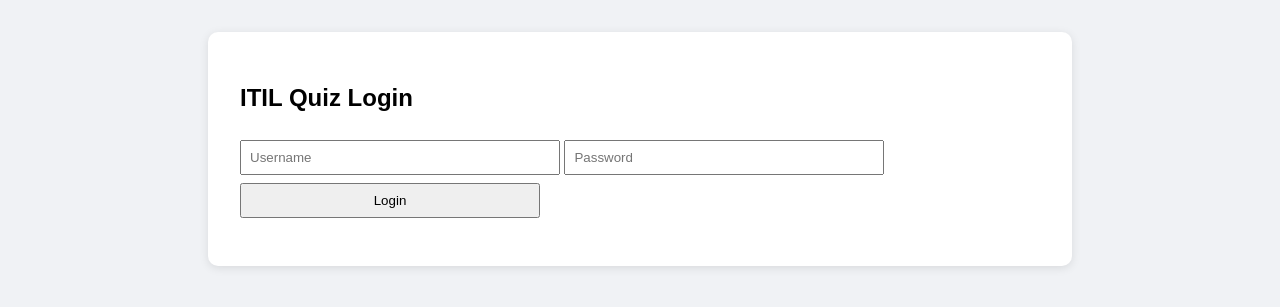
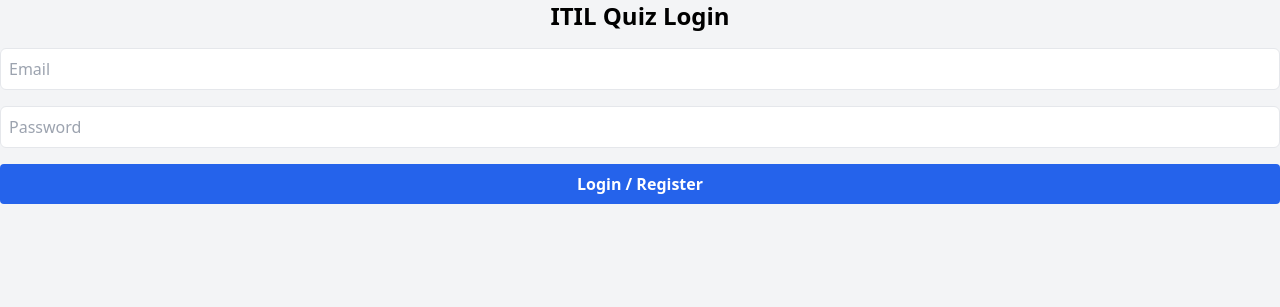
Before and after one commit to Sahshim/salleh-tech-blog, a Jekyll site: the page itil-quiz/index.html, which Jekyll copies as it is, in a window 1280 px wide. Shown: the top 307 px of the page. Built offline with Jekyll 4.4.1, drawn with Linux system fonts in a browser that asks for light colours; nearby versions of some CDN libraries; comment, search, counter and statistics services are not loaded; some of the changed lines change nothing that is shown.

Commit message:
index77.html With FireBase

```diff
--- a/itil-quiz/index.html
+++ b/itil-quiz/index.html
@@ -4,63 +4,94 @@
   <meta charset="UTF-8" />
   <meta name="viewport" content="width=device-width, initial-scale=1.0"/>
   <title>ITIL Adaptive Quiz</title>
-  <style>
-    body { font-family: Arial, sans-serif; background: #f0f2f5; margin: 0; padding: 0; }
-    .quiz-container { max-width: 800px; margin: 2rem auto; padding: 2rem; background: white; border-radius: 10px; box-shadow: 0 2px 10px rgba(0,0,0,0.1); }
-    input, button { padding: 0.5rem; margin-top: 0.5rem; width: 100%; max-width: 300px; }
-    .question-image img { max-width: 150px; }
-    .options button { margin: 0.5rem 0; width: 100%; }
-    .options button:hover { background: #e0e0e0; }
-    .disabled { pointer-events: none; opacity: 0.6; }
-    .chart-container { margin-top: 2rem; }
-    canvas { width: 100% !important; height: auto !important; }
-    .accordion-item { background: #f9f9f9; margin: 0.5rem 0; padding: 0.5rem 1rem; border-radius: 5px; cursor: pointer; }
-    .accordion-content { display: none; margin-top: 0.5rem; }
-  </style>
+  <script src="https://cdn.tailwindcss.com"></script>
+  <script src="https://www.gstatic.com/firebasejs/9.22.2/firebase-app-compat.js"></script>
+  <script src="https://www.gstatic.com/firebasejs/9.22.2/firebase-auth-compat.js"></script>
+  <script src="https://cdn.jsdelivr.net/npm/chart.js"></script>
 </head>
-<body>
+<body class="bg-gray-100 font-sans">
 
 <!-- LOGIN SCREEN -->
 <div class="quiz-container" id="login-screen">
-    <h2>ITIL Quiz Login</h2>
-    <input type="text" id="username" placeholder="Username" />
-    <input type="password" id="password" placeholder="Password" />
-    <button onclick="login()">Login</button>
-    <p id="login-error" style="color:red;"></p>
+  <h2 class="text-2xl font-bold text-center mb-4">ITIL Quiz Login</h2>
+  <input type="email" id="email" placeholder="Email" class="border rounded-md p-2 w-full mb-4" />
+  <input type="password" id="password" placeholder="Password" class="border rounded-md p-2 w-full mb-4" />
+  <button onclick="firebaseLogin()" class="bg-blue-600 hover:bg-blue-700 text-white font-bold py-2 px-4 rounded w-full">Login / Register</button>
+  <p id="login-error" class="text-red-500 mt-2"></p>
 </div>
 
 <!-- START SCREEN -->
-  <div class="quiz-container" id="start-screen" style="display:none;">
-    <h2>Welcome to the ITIL Adaptive Quiz</h2>
-    <p>Test your knowledge and track your progress.</p>
-    <button onclick="startQuiz()">Start Quiz</button>
+<div class="quiz-container hidden" id="start-screen">
+  <h2 class="text-2xl font-bold mb-4">Welcome to the ITIL Adaptive Quiz</h2>
+  <p class="mb-4">Test your knowledge and track your progress.</p>
+  <button onclick="startQuiz()" class="bg-green-600 hover:bg-green-700 text-white font-bold py-2 px-4 rounded">Start Quiz</button>
 </div>
 
 <!-- QUIZ SECTION -->
-  <div class="quiz-container" id="quiz-section" style="display: none;">
-    <div class="question-image"><img src="" alt="concept" id="icon" /></div>
-    <h2 id="question">Loading...</h2>
-    <div class="options" id="options"></div>
-    <div class="score" id="score"></div>
-    <div class="timer" id="timer">Time: 00:00</div>
-    <button onclick="nextQuestion()">Next Question</button>
-    <div class="chart-container">
+<div class="quiz-container hidden" id="quiz-section">
+  <div class="question-image text-center"><img src="" alt="concept" id="icon" class="max-h-40 mx-auto" /></div>
+  <h2 id="question" class="text-xl font-semibold mb-4">Loading...</h2>
+  <div class="options grid grid-cols-1 gap-2 mb-4" id="options"></div>
+  <div class="score text-sm text-gray-700 mb-2" id="score"></div>
+  <div class="timer text-sm text-gray-600 mb-2" id="timer">Time: 00:00</div>
+  <button onclick="nextQuestion()" class="bg-blue-500 hover:bg-blue-600 text-white font-bold py-2 px-4 rounded">Next Question</button>
+  <div class="chart-container mt-4">
     <canvas id="progressChart"></canvas>
     <div class="pagination" id="chartPagination"></div>
-      <label><input type="checkbox" id="filterIncorrect" onchange="drawChart()"> Show only incorrect terms</label>
+    <label class="block mt-2"><input type="checkbox" id="filterIncorrect" onchange="drawChart()"> Show only incorrect terms</label>
     <div id="accordion"></div>
   </div>
 </div>
 
-  <script src="https://cdn.jsdelivr.net/npm/chart.js"></script>
 <script>
-    const ADMIN_USER = "Salleh";
-    const ADMIN_PASS = "sa7144";
-    const currentUser = ADMIN_USER;
-    const userProgress = JSON.parse(localStorage.getItem(`progress_${currentUser}`)) || [];
+const firebaseConfig = {
+  apiKey: "AIzaSyDejvImoxjN5WW8UxOucCasDPwPNrhoPNc",
+  authDomain: "itilmcq.firebaseapp.com",
+  projectId: "itilmcq",
+  storageBucket: "itilmcq.appspot.com",
+  messagingSenderId: "535085938419",
+  appId: "1:535085938419:web:8549b9b3d11dd26a756986",
+  measurementId: "G-PW7SPRRLVW"
+};
+
+firebase.initializeApp(firebaseConfig);
+const auth = firebase.auth();
+
+function firebaseLogin() {
+  const email = document.getElementById('email').value;
+  const password = document.getElementById('password').value;
+  const errorEl = document.getElementById('login-error');
+
+  auth.signInWithEmailAndPassword(email, password)
+    .then(() => {
+      document.getElementById('login-screen').style.display = 'none';
+      document.getElementById('start-screen').style.display = 'block';
+    })
+    .catch(() => {
+      auth.createUserWithEmailAndPassword(email, password)
+        .then(() => {
+          document.getElementById('login-screen').style.display = 'none';
+          document.getElementById('start-screen').style.display = 'block';
+        })
+        .catch(error => errorEl.textContent = error.message);
+    });
+}
+
+const userProgress = JSON.parse(localStorage.getItem("progress_user")) || [];
 let quizData = [], current = 0, score = 0, seconds = 0, timerInterval;
 let questionEl, optionsEl, scoreEl, timerEl, iconEl;
 
+function startQuiz() {
+  document.getElementById('start-screen').style.display = 'none';
+  document.getElementById('quiz-section').style.display = 'block';
+  questionEl = document.getElementById('question');
+  optionsEl = document.getElementById('options');
+  scoreEl = document.getElementById('score');
+  timerEl = document.getElementById('timer');
+  iconEl = document.getElementById('icon');
+  score = 0; current = 0; seconds = 0;
+  userProgress.length = 0;
+  startTimer();
   fetch('itil_data_10_final.json')
     .then(res => res.json())
     .then(allData => {
@@ -78,146 +109,11 @@
           options: [...distractors, item.term].sort(() => 0.5 - Math.random())
         };
       });
-      });
-
-    function login() {
-      const user = document.getElementById('username').value.trim();
-      const pass = document.getElementById('password').value.trim();
-      const errorMsg = document.getElementById('login-error');
-      if (user === ADMIN_USER && pass === ADMIN_PASS) {
-        document.getElementById('login-screen').style.display = 'none';
-        document.getElementById('start-screen').style.display = 'block';
-      } else {
-        errorMsg.textContent = '❌ Invalid username or password.';
-      }
-    }
-
-    function startQuiz() {
-      document.getElementById('start-screen').style.display = 'none';
-      document.getElementById('quiz-section').style.display = 'block';
-      questionEl = document.getElementById('question');
-      optionsEl = document.getElementById('options');
-      scoreEl = document.getElementById('score');
-      timerEl = document.getElementById('timer');
-      iconEl = document.getElementById('icon');
-      score = 0; current = 0; seconds = 0;
-      userProgress.length = 0;
-      startTimer();
       loadQuestion();
-    }
-
-    function loadQuestion() {
-      const q = quizData[current];
-      questionEl.innerHTML = `<strong>Definition:</strong> ${q.question}`;
-      iconEl.src = q.icon || 'default.png';
-      iconEl.onerror = () => { iconEl.src = 'default.png'; };
-      optionsEl.innerHTML = '';
-      q.options.forEach(option => {
-        const btn = document.createElement('button');
-        btn.innerText = option;
-        btn.onclick = function handleClick() {
-          if (btn.disabled) return;
-          Array.from(optionsEl.children).forEach(b => {
-            b.disabled = true;
-            b.classList.add('disabled');
-          });
-          checkAnswer(option, q.correct_answer, q.question);
-        };
-        optionsEl.appendChild(btn);
     });
 }
+// ... rest of the script remains unchanged
+</script>
 
-    function checkAnswer(selected, correct, questionText) {
-      const isCorrect = selected === correct;
-      alert(isCorrect ? '✅ Correct!' : `❌ Wrong! Correct answer: ${correct}`);
-      if (isCorrect) score++;
-      userProgress.push({ user: currentUser, question: questionText, term: correct, selected, correct: isCorrect, timestamp: new Date().toISOString() });
-      scoreEl.innerText = `Score: ${score} / ${current + 1}`;
-    }
-
-    function nextQuestion() {
-      current++;
-      if (current >= quizData.length) {
-        clearInterval(timerInterval);
-        alert(`Quiz complete! Your score: ${score}/${quizData.length}. Time: ${formatTime(seconds)}`);
-        localStorage.setItem(`progress_${currentUser}`, JSON.stringify(userProgress));
-        drawChart();
-      } else {
-        loadQuestion();
-      }
-    }
-
-    function startTimer() {
-      clearInterval(timerInterval);
-      seconds = 0;
-      timerInterval = setInterval(() => {
-        seconds++;
-        timerEl.innerText = `Time: ${formatTime(seconds)}`;
-        if (seconds >= 3600) {
-          clearInterval(timerInterval);
-          alert(`⏰ Time's up! Final score: ${score}/${quizData.length}`);
-        }
-      }, 1000);
-    }
-
-    function formatTime(sec) {
-      const m = Math.floor(sec / 60), s = sec % 60;
-      return `${String(m).padStart(2, '0')}:${String(s).padStart(2, '0')}`;
-    }
-
-    function drawChart(page = 0, pageSize = 10) {
-      const counts = {};
-      userProgress.forEach(entry => {
-        if (!counts[entry.term]) counts[entry.term] = { correct: 0, incorrect: 0, definition: entry.question };
-        entry.correct ? counts[entry.term].correct++ : counts[entry.term].incorrect++;
-      });
-      let labels = Object.keys(counts);
-      if (document.getElementById('filterIncorrect').checked) {
-        labels = labels.filter(label => counts[label].incorrect > 0);
-      }
-      const currentPage = labels.slice(page * pageSize, (page + 1) * pageSize);
-      const correctData = currentPage.map(label => counts[label].correct);
-      const incorrectData = currentPage.map(label => counts[label].incorrect);
-      const ctx = document.getElementById('progressChart');
-      if (window.chartInstance) window.chartInstance.destroy();
-      window.chartInstance = new Chart(ctx, {
-        type: 'bar',
-        data: {
-          labels: currentPage,
-          datasets: [
-            { label: 'Correct', data: correctData, backgroundColor: 'rgba(75,192,192,0.7)' },
-            { label: 'Incorrect', data: incorrectData, backgroundColor: 'rgba(255,99,132,0.7)' }
-          ]
-        },
-        options: {
-          plugins: { legend: { position: 'top' }, title: { display: true, text: 'Progress by Term' } }
-        }
-      });
-      const pagination = document.getElementById('chartPagination');
-      pagination.innerHTML = `
-        <button onclick="drawChart(${page - 1})" ${page <= 0 ? 'disabled' : ''}>⬅ Prev</button>
-        Showing terms ${page * pageSize + 1}–${Math.min((page + 1) * pageSize, labels.length)} of ${labels.length}
-        <button onclick="drawChart(${page + 1})" ${(page + 1) * pageSize >= labels.length ? 'disabled' : ''}>Next ➡</button>
-      `;
-      const accordion = document.getElementById('accordion');
-      accordion.innerHTML = '';
-      currentPage.forEach(label => {
-        const item = document.createElement('div');
-        item.className = 'accordion-item';
-        item.innerHTML = `<strong>${label}</strong>`;
-        const content = document.createElement('div');
-        content.className = 'accordion-content';
-        content.innerText = counts[label].definition;
-        item.appendChild(content);
-        item.onclick = () => {
-          content.style.display = content.style.display === 'block' ? 'none' : 'block';
-        };
-        accordion.appendChild(item);
-      });
-    }
-
-    window.nextQuestion = nextQuestion;
-    window.drawChart = drawChart;
-  </script>
 </body>
 </html>
```
Lines whose indentation alone changed are shown as unchanged.
